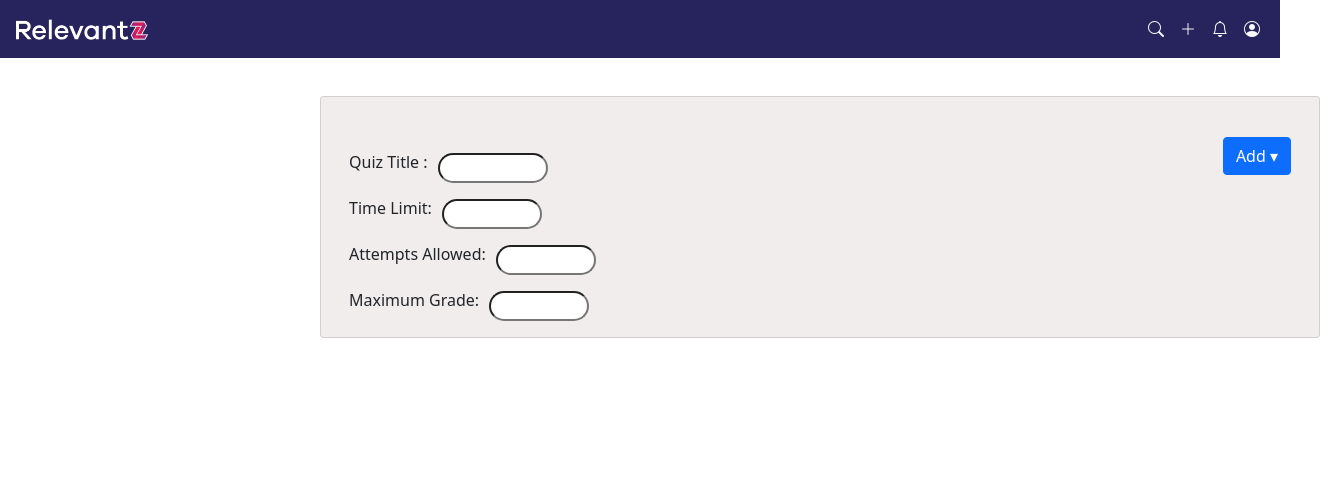
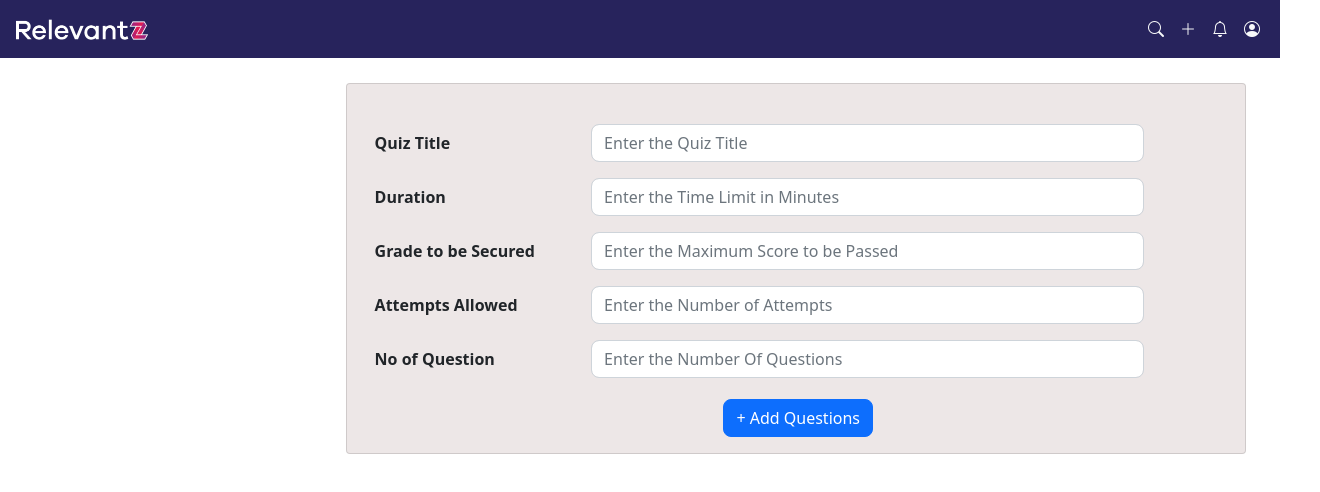
Before and after one commit to SnehaBaskarann/Capstone-React, a React (Create React App) app: page / in a window 1280 px wide. Shown: the top 492 px of the page, 1320 px wide, since content can reach past the window. Built offline with nearby package versions, Linux system fonts and the light colour scheme.

Commit message:
Add question added

```diff
--- a/package.json
+++ b/package.json
@@ -6,9 +6,14 @@
     "@testing-library/jest-dom": "^5.17.0",
     "@testing-library/react": "^13.4.0",
     "@testing-library/user-event": "^13.5.0",
+    "bootstrap": "^5.3.3",
     "react": "^18.3.1",
+    "react-bootstrap": "^2.10.2",
+    "react-bootstrap-button": "^1.0.3",
+    "react-bootstrap-modal": "^4.2.0",
     "react-dom": "^18.3.1",
     "react-icons": "^5.2.0",
+    "react-modal": "^3.16.1",
     "react-router-dom": "^6.23.0",
     "react-scripts": "5.0.1",
     "web-vitals": "^2.1.4"
--- a/src/App.css
+++ b/src/App.css
@@ -41,10 +41,11 @@
 }
 
 #QuizCard{
-  width:1000px;
-  margin-left:25%;
-  margin-top:3%;
-  background-color:rgb(241, 237, 237);
+  width:900px;
+  /* height:430px; */
+  margin-left:27%;
+  margin-top:2%;
+  background-color:rgb(237, 231, 231);
 
 }
 
@@ -54,9 +55,9 @@
   justify-content:center;
   align-items:center;
   height:300px;
-  width:50%;
-  margin-left:25%;
-  margin-top:15%;
+  width:70%;
+  margin-left:15%;
+  margin-top:10%;
   border:2px dashed rgb(117,112,112);
   padding:20px;
 }
--- a/src/App.js
+++ b/src/App.js
@@ -3,7 +3,7 @@ import {Routes, Route} from 'react-router-dom'
 import Home from './Home'
 import FileUploader from './BulkUpload';
 import UploadBulkQuiz from './components/UploadBulkQuiz';
-
+import AddQuestion from './components/AddQuestions';
 
 function App() {
   return (
@@ -12,6 +12,7 @@ function App() {
         <Route path="/" element={<Home />} />
         <Route path="FileUploader" element={<FileUploader/>} />
         <Route path="bulkQuiz" element={<UploadBulkQuiz/>} />
+        <Route path="addQuestion" element={<AddQuestion/>} />
         {/* <Route path="/quizengine" element={<QuizEngine/>}/>
         <Route path="/addquestion" element={<AdminAddQuestions/>}/> */}
       </Routes>
--- a/src/Home.js
+++ b/src/Home.js
@@ -1,131 +1,173 @@
+// import React, { useState } from 'react';
+// import Navbar from "./Navbar";
+// import UploadBulkQuiz from './components/UploadBulkQuiz';
+
+
+// export default function Home() {
+//     const [showOptions, setShowOptions] = useState(false);
+//     const[showUpload , setShowUpload]=useState(false);
+
+//     const toggleOptions = (event) => {
+//         setShowOptions(!showOptions);
+//         event.target.nextSibling.style.display = showOptions ? 'none' : 'block';
+//     };
+
+//     const QuestionBank = ()=>{
+
+//     };
+
+//     return (
+//         <div>
+//             <Navbar />
+//             <div class="card" id="QuizCard">
+//                 <div class="card-body">
+//             <div className="d-flex mt-4">
+//                 <div className="container">
+//                     <div className="d-flex mt-3">
+//                         <h6>Quiz Title : </h6>
+//                         <input type="text" style={{ width: 110, marginLeft: 10 , borderRadius:15}} />
+//                     </div>
+//                     <div className="d-flex mt-3">
+//                         <h6>Number of Questions : </h6>
+//                         <input type="text" style={{ width: 110, marginLeft: 10 , borderRadius:15}} />
+//                     </div>
+//                     <div className="d-flex mt-3">
+//                         <h6>Time Limit : </h6>
+//                         <input type="number" style={{ width: 100, marginLeft:10 , borderRadius:15 }} />
+//                     </div>
+//                     <div className="d-flex mt-3">
+//                         <h6>Attempts Allowed : </h6>
+//                         <input type="number" style={{ width: 100, marginLeft:10 , borderRadius:15 }} />
+//                     </div>
+//                     <div className="d-flex mt-3">
+//                         <h6>Maximum Grade to be secured : </h6>
+//                         <input type="number" style={{width: 100, marginLeft:10 , borderRadius:15 }} />
+//                     </div>
+//                 </div>
+//                 <div className="container text-end">
+//                     {/* <div className="d-flex">
+//                         <h6>Maximum Grade: </h6>
+//                         <input type="number" style={{ width: 50 }} />
+//                     </div> */}
+//                     <div style={{ position: 'relative' }}>
+//                         <button className="btn btn-primary" onClick={toggleOptions}>
+//                             Add &#9662;
+//                         </button>
+//                         <div style={{ display: 'none', position: 'absolute', right: 0, zIndex: 1 }}>
+//                             <button className="btn btn-outline-primary d-block text-start" onClick={()=>setShowUpload(true)}>
+//                                 + Add Question Bank
+//                             </button>
+
+//                              <button className="btn btn-outline-primary d-block text-start">
+//                                 + Add New Question
+//                             </button>
+//                         </div>
+//                     </div>
+//                     </div>
+//             </div>
+//                     {showUpload && <UploadBulkQuiz/>}
+//                 </div>
+//             </div>
+//             {/* <div>
+//             {showUpload && <UploadBulkQuiz/>}</div> */}
+//         </div>
+
+//     );
+// }
+
+
+
 import React, { useState } from 'react';
 import Navbar from "./Navbar";
+import UploadBulkQuiz from './components/UploadBulkQuiz';
+
 
 export default function Home() {
     const [showOptions, setShowOptions] = useState(false);
+    const [showUpload, setShowUpload] = useState(false);
 
     const toggleOptions = (event) => {
+        event.preventDefault();
         setShowOptions(!showOptions);
         event.target.nextSibling.style.display = showOptions ? 'none' : 'block';
+    };
+
+    const QuestionBank = () => {
+
     };
 
     return (
         <div>
             <Navbar />
-            <div class="card" id="QuizCard">
-                <div class="card-body">
-            <div className="d-flex mt-4">
+            <form>
+            <div className="card" id="QuizCard">
+                    <div className="card-body">
+                        <div className="d-flex mt-2">
                             <div className="container">
-                    <div className="d-flex mt-3">
-                        <h6>Quiz Title : </h6>
-                        <input type="text" style={{ width: 110, marginLeft: 10 , borderRadius:15}} />
-                    </div>
-                    <div className="d-flex mt-3">
-                        <h6>Time Limit: </h6>
-                        <input type="number" style={{ width: 100, marginLeft:10 , borderRadius:15 }} />
-                    </div>
-                    <div className="d-flex mt-3">
-                        <h6>Attempts Allowed: </h6>
-                        <input type="number" style={{ width: 100, marginLeft:10 , borderRadius:15 }} />
-                    </div>
-                    <div className="d-flex mt-3">
-                        <h6>Maximum Grade: </h6>
-                        <input type="number" style={{width: 100, marginLeft:10 , borderRadius:15 }} />
+                                <div class="form-group row mt-3">
+                                    <label for="lbl1" class="col-sm-3 col-form-label" style={{ fontWeight: "bold"}} >Quiz Title</label>
+                                    <div class="col-sm-8">
+                                        <input type="text" class="form-control" id="lbl1" placeholder="Enter the Quiz Title" style={{borderRadius:8}}></input>
                                     </div>
                                 </div>
-                <div className="container text-end">
-                    {/* <div className="d-flex">
-                        <h6>Maximum Grade: </h6>
-                        <input type="number" style={{ width: 50 }} />
-                    </div> */}
-                    <div style={{ position: 'relative' }}>
-                        <button className="btn btn-primary" onClick={toggleOptions}>
+
+                                <div class="form-group row mt-3">
+                                    <label for="lbl3" class="col-sm-3 col-form-label" style={{ fontWeight: "bold" }}>Duration</label>
+                                    <div class="col-sm-8">
+                                        <input type="number" class="form-control" id="lbl3" placeholder="Enter the Time Limit in Minutes" style={{borderRadius:8}}></input>
+                                    </div>
+                                </div>
+
+
+                                <div class="form-group row mt-3">
+                                    <label for="lbl5" class="col-sm-3 col-form-label" style={{ fontWeight: "bold" }}>Grade to be Secured</label>
+                                    <div class="col-sm-8">
+                                        <input type="number" class="form-control" id="lbl5" placeholder="Enter the Maximum Score to be Passed" style={{borderRadius:8}}></input>
+                                    </div>
+                                </div>
+
+                                <div class="form-group row mt-3">
+                                    <label for="lbl4" class="col-sm-3 col-form-label" style={{ fontWeight: "bold" }}>Attempts Allowed</label>
+                                    <div class="col-sm-8">
+                                        <input type="number" class="form-control" id="lbl4" placeholder="Enter the Number of Attempts" style={{borderRadius:8}}></input>
+                                    </div>
+                                </div>
+
+                                <div class="form-group row mt-3">
+                                    <label for="lbl2" class="col-sm-3 col-form-label" style={{ fontWeight: "bold" }} >No of Question</label>
+                                    <div class="col-sm-8">
+                                        <input type="number" class="form-control" id="lbl2" placeholder="Enter the Number Of Questions" style={{borderRadius:8}}></input>
+                                    </div>
+                                </div>
+
+                                <div class="form-group row">
+                                    <div class="col-sm-10">
+                                        <button type="submit" class="btn btn-primary" style={{marginLeft:"50%" , marginTop:"3%", borderRadius:8}}>+ Add Questions</button>
+                                    </div>
+                                    {/* <div className="container text-end">
+                                    <div style={{ position: 'relative' , marginTop:"-3.5%"}}>
+                                        <button className="btn btn-primary" onClick={(e)=>{toggleOptions(e)}}>
                                             Add &#9662;
                                         </button>
+
                                         <div style={{ display: 'none', position: 'absolute', right: 0, zIndex: 1 }}>
-                            <button className="btn btn-outline-primary d-block text-start">
+                                            <button className="btn btn-outline-primary d-block text-start" onClick={(e)=>{setShowUpload(true);e.preventDefault()}}>
                                                 + Add Question Bank
                                             </button>
                                             <button className="btn btn-outline-primary d-block text-start">
                                                 + Add New Question
-                            </button>
+                                            </button> */}
                                             </div>
                                         </div>
                                     </div>
                                 </div>
-
                                 </div>
-            </div>
+                                {/* {showUpload && <UploadBulkQuiz/>} */}
+                                {/* </div> */}
+                                {/* </div>
+                                </div> */}
+                                {/* </div> */}
+            </form>
         </div>
     );
 }
-
-
-
-
-
-
-
-
-
-
-
-
-
-
-
-
-
-
-
-
-
-
-
-
-
-
-
-
-
-
-
-
-
-// import Navbar from "./Navbar"
-// export default function Home() {
-//     return (
-//         <div>
-//             <Navbar />
-//             <div className="d-flex mt-4">
-//                 <div className="container">
-//                     <div>
-//                         <p>Questions: 20 | This quiz is open</p>
-//                     </div>
-//                     {/* <div className="">
-//                         <input type="checkbox" /> Shuffle
-//                     </div> */}
-//                     <div className="d-flex mt-3">
-//                         <h6>Quiz Title : </h6>
-//                         <input type="text" style={{ width:100 , marginLeft:10}}/>
-//                     </div>
-//                     <div className="d-flex mt-3">
-//                         <h6>Time Limit: </h6>
-//                         <input type="number" style={{ width: 50 }} />
-//                     </div>
-//                     <div className="d-flex mt-3">
-//                         <h6>Attempts Allowed: </h6>
-//                         <input type="number" style={{ width: 50 }} />
-//                     </div>
-//                 </div>
-//                 <div className="container text-end">
-//                     <div className="d-flex">
-//                         <h6>Maximum Grade: </h6>
-//                         <input type="number" style={{ width: 50 }} />
-//                         <button className="btn btn-primary ms-5">Add</button>
-//                     </div>
-//                 </div>
-//             </div>
-//         </div>
-//     )
-// }
```
Also changed, not shown: src/components/AddQuestions.js (added, +32 -0 lines), src/components/UploadBulkQuiz.js (+4 -17 lines), 1 other file (tests, documents, lock files or other folders). Lines whose indentation alone changed are shown as unchanged.
